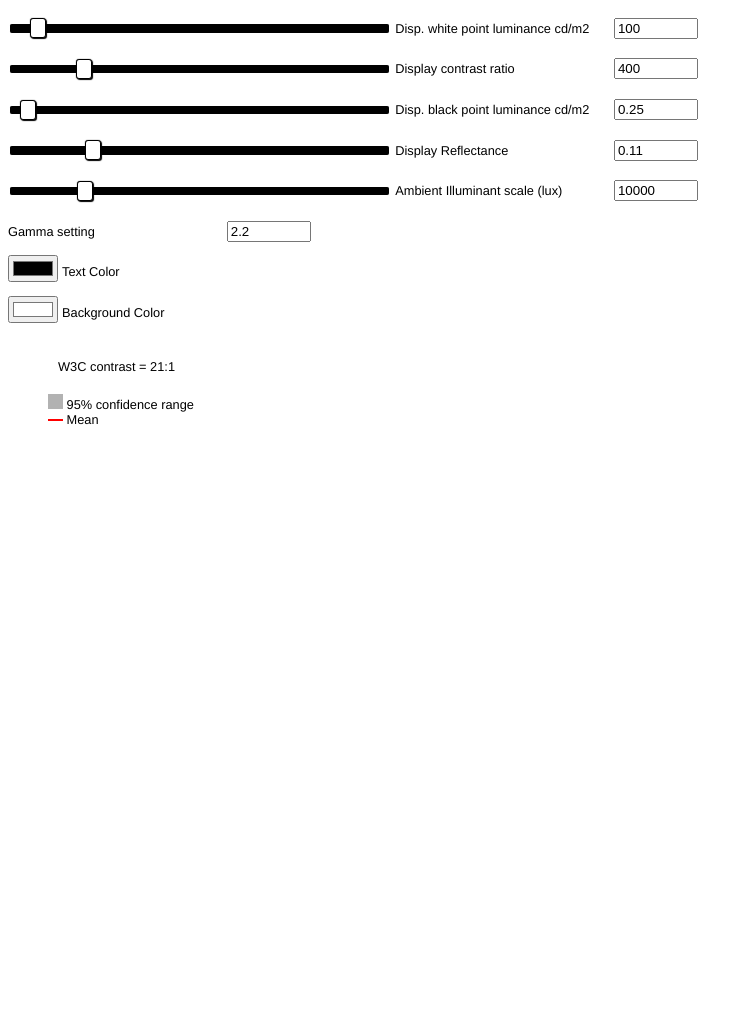
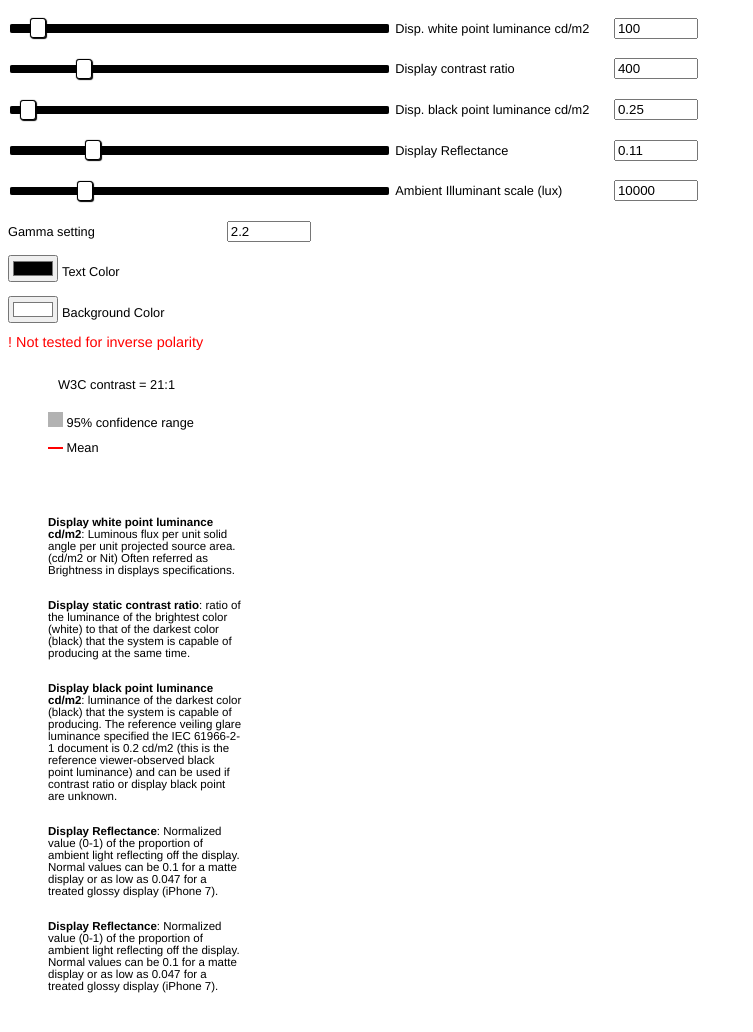
Before and after one commit to pignoniG/ambient_contrast_analyser, a plain HTML site: page index.html in a window 1280 px wide. Shown: the whole page, without its empty margins (0-753 px from the left). Before the commit the page ends 800 px from the top, so only its background shows below. Drawn offline with nearby package versions, Linux system fonts and the light colour scheme; a script that the page names is missing.

Commit message:
added descriptions

```diff
--- a/index.html
+++ b/index.html
@@ -24,7 +24,7 @@
 
 	<div>
 		<input type="range" min="50" max="1000" value="100" class="slider" id="dispLv">
- 		<p>Disp. white point luminance cd/m2</p>
+ 		<p >Disp. white point luminance cd/m2</p>
 		<input type="number" min="50" max="1000" value="100" class="form" id="vl_dispLv">
 	</div>
 	<div>
@@ -62,6 +62,10 @@
 		<p>Background Color</p>
 
 	</div>
+	<div>
+	<p id="polarity_warning" style="font:90% Helvetica, sans-serif; color: red; width:100%; margin: 0px;" >! Not tested for inverse polarity</p>
+
+	</div>
 	<div class="legend">
 
 
@@ -72,8 +76,32 @@
 				<p id="calc_contrast_text" style="font:80% Helvetica, sans-serif; width:100%; margin: 10px;" >W3C contrast = <span id="calc_contrast">21</span>:1</p>
 			</div>
 		</li>
-		<li style="font:80% Helvetica, sans-serif;"> <div style=" width: 15px; height: 15px; background-color: rgb(178,178,178); display: inline-block;"></div>  95% confidence range </li>
+
+		<li style="font:80% Helvetica, sans-serif;margin-bottom: 10px;" > <div style=" width: 15px; height: 15px; background-color: rgb(178,178,178); display: inline-block;"></div>  95% confidence range </li>
+
 		<li style="font:80% Helvetica, sans-serif;"> <div style=" width: 15px; height: 2px; margin-bottom: 3px; background-color: red; display: inline-block;"></div>  Mean </li>
+
+		<li style="font:90% Helvetica, sans-serif; margin-top: 50px;">
+		<p><strong>Display white point luminance cd/m2</strong>: Luminous flux per unit solid angle per unit projected source area. (cd/m2 or Nit) Often referred as Brightness in displays specifications.</p>
+		</li>
+
+		<li style="font:90% Helvetica, sans-serif;">
+		<p><strong>Display static contrast ratio</strong>: ratio of the luminance of the brightest color (white) to that of the darkest color (black) that the system is capable of producing at the same time.</p>
+		</li>
+
+		<li style="font:90% Helvetica, sans-serif;">
+		<p><strong>Display black point luminance cd/m2</strong>: luminance of the darkest color (black) that the system is capable of producing. The reference veiling glare luminance specified the IEC 61966-2-1 document is 0.2 cd/m2 (this is the reference viewer-observed black point luminance) and can be used if contrast ratio or display black point are unknown.</p>
+		</li>
+
+
+		<li style="font:90% Helvetica, sans-serif;">
+		<p><strong>Display Reflectance</strong>: Normalized value (0-1) of the proportion of ambient light reflecting off the display. Normal values can be 0.1 for a matte display or as low as 0.047 for a treated glossy display (iPhone 7).</p>
+		</li>
+
+		<li style="font:90% Helvetica, sans-serif;">
+		<p><strong>Display Reflectance</strong>: Normalized value (0-1) of the proportion of ambient light reflecting off the display. Normal values can be 0.1 for a matte display or as low as 0.047 for a treated glossy display (iPhone 7).</p>
+		</li>
+
 
 	</ul>
 
```
